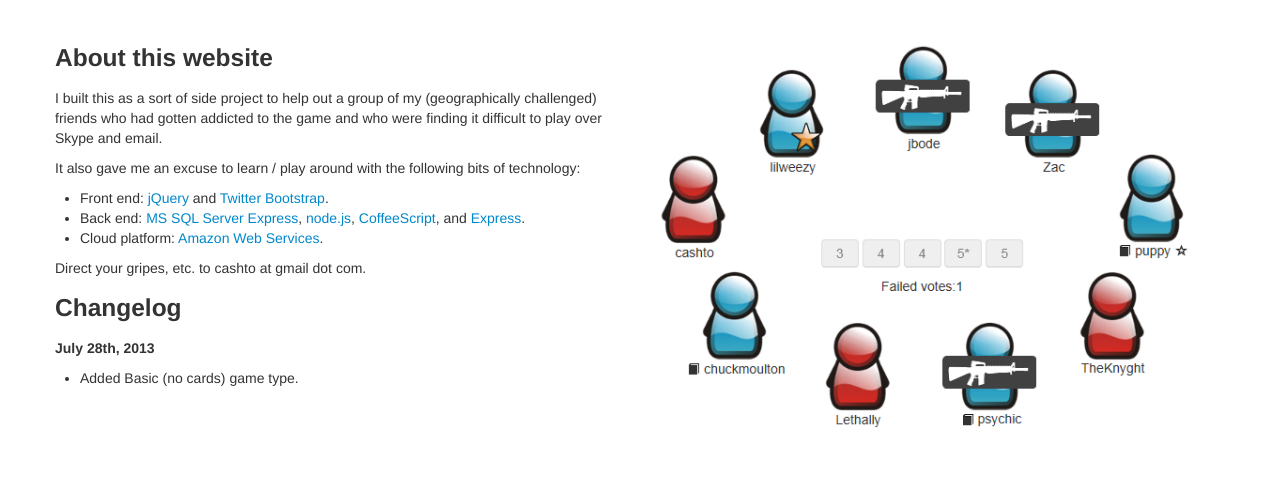
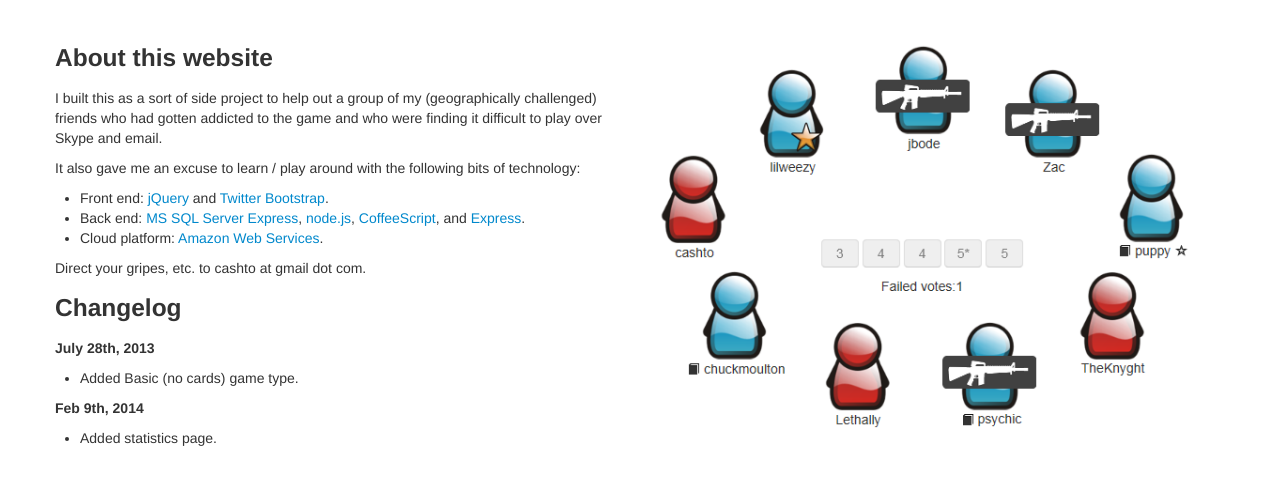
Before and after one commit to cashto/resistance, a website: page client/about.html in a window 1280 px wide. Shown: the part 53-538 px from the top of the page. Drawn offline with Linux system fonts and the light colour scheme.

Commit message:
Modify changelog.

```diff
--- a/client/about.html
+++ b/client/about.html
@@ -51,6 +51,10 @@
 
                 <ul><li>Added Basic (no cards) game type.</ul>
 
+                <h5>Feb 9th, 2014</h5>
+
+                <ul><li>Added statistics page.</ul>
+
             </div>
             <div class='span6'>
                 <img src=ss.png>
```
